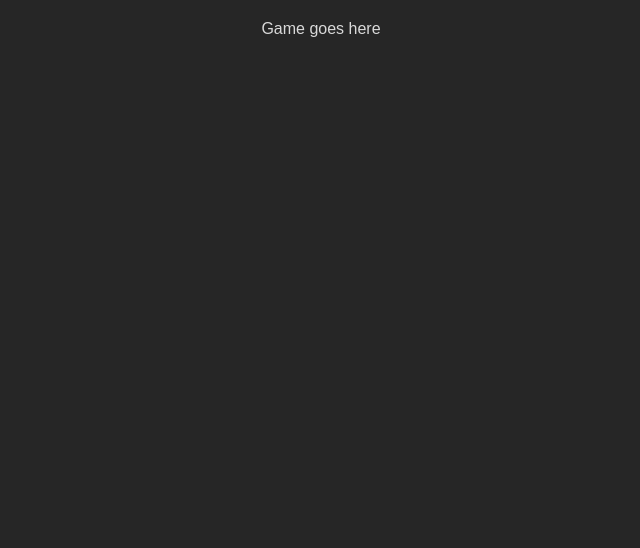
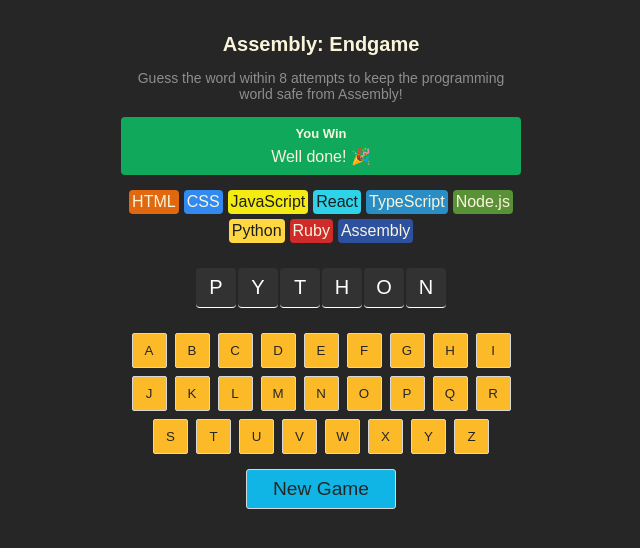
Before and after one commit to umarbrowser/Dev2025, a React (Vite) app: page / in a window 1280 px wide. Shown: the top 548 px of the page, without its empty margins (319-959 px from the left). Built offline with nearby package versions, Linux system fonts and the light colour scheme.

Commit message:
base interface implemented

```diff
--- a/src/App.jsx
+++ b/src/App.jsx
@@ -1,16 +1,60 @@
 import React from "react"
+import { languages } from "./languages"
 
-/**
- * Goal: Build out the main parts of our app
- *
- * Challenge: Add a header with the game title
- * and description. Startin' out easy 🙂🚶‍➡️
- */
+export default function AssemblyEndgame() {
 
-export default function Hangman() {
+  // programming languages list
+  const langCard = languages.map((lang) =>{
+    const style = {
+      backgroundColor: lang.backgroundColor,
+      color: lang.color
+    }
+
+    return (
+      <span className = "language" key={lang.name} style={style}>
+      {lang.name}
+      </span>
+      )
+  })
+
+
+  // selected word place holder and state variable
+  const [word, setWord] = React.useState("python")
+  const letterElements = word.toUpperCase().split("").map((char, index) => (
+    <span key={index}>{char}</span>
+  ))
+
+
+  // keyboard keys
+  const alphabet = "abcdefghijklmnopqrstuvwxyz"
+  const keyBoardButtons = alphabet.toUpperCase().split("").map((char, index) => (
+    <button key={index}>{char}</button>
+  ))
+
+
     return (
         <main>
-            Game goes here
+            <header>
+                <h1>Assembly: Endgame</h1>
+                <p>Guess the word within 8 attempts to keep the
+                programming world safe from Assembly!</p>
+            </header>
+            <main>
+              <section className="message">
+                <h2>You Win</h2>
+                <p>Well done! 🎉</p>
+              </section>
+              <section className="languages">
+                {langCard}
+              </section>
+              <section className="selected-word">
+                {letterElements}
+              </section>
+              <section className="keyboard">
+                {keyBoardButtons}
+              </section>
+              <button className="new-game">New Game</button>
+            </main>
         </main>
     )
 }
--- a/src/index.css
+++ b/src/index.css
@@ -12,3 +12,110 @@
     display: flex;
     justify-content: center;
 }
+
+header {
+    font-weight: 500;
+    /* align-items: center; */
+    text-align: center;
+}
+
+header > h1 {
+    color: #F9F4DA;
+    font-size: 20px;
+}
+
+header > p {
+  font-size: 14px;
+  max-width: 400px;
+  color: #8E8E8E;
+
+}
+
+main {
+  text-align: center;
+}
+
+main > section.message{
+  background-color: #10A95B;
+  padding: 6px 6px;
+  border-radius: 4px;
+  color: #F9F4DA;
+  display: flex;
+  flex-direction: column;
+  align-items: center;
+  margin-block: 15px;
+  max-width: 400px;;
+}
+
+main > section.message > h2{
+  margin: 3px;
+  font-size: small;
+}
+
+main > section.message > p{
+  margin: 3px;
+  font-size: medium;
+}
+section.languages {
+  display: flex;
+  flex-wrap: wrap;
+  max-width: 400px;
+  justify-content: center;
+  gap: 5px;
+}
+section.languages > span{
+  /* border-bottom: black 10px solid; */
+  border-radius: 4px;
+  padding: 3px;
+}
+
+section.selected-word{
+  margin: 25px;
+  display: flex;
+  gap: 2px;
+  justify-content: center;
+  align-items: center;
+}
+section.selected-word > span {
+  height: 40px;
+  width: 40px;
+  background-color: #323232;
+  color: white;
+  border-bottom: 1px white solid;
+  font-size:20px;
+  padding: 2px 4px;
+  border-radius: 4px;
+  display: flex;
+  align-items: center;
+  justify-content: center;
+}
+
+
+section.keyboard {
+  display:  flex;
+  flex-wrap: wrap;
+  max-width: 400px;
+  justify-content: center;
+  gap: 8px;
+}
+section.keyboard > button{
+  background-color: #FCBA29;
+  color: #262626;
+  padding: 8px ;
+  border: none;
+  border-radius: 2px;
+  height: 35px;
+  width: 35px;
+  border: 1px solid #D7D7D7;
+}
+
+button.new-game{
+    background-color: #11B5E5;
+    border: 1px solid #D7D7D7;
+    margin: 15px;
+    width: 150px;
+    height: 40px;
+    border-radius: 3px;
+    font-size: larger;
+    color:#262626;
+}
--- /dev/null
+++ b/src/languages.js
@@ -0,0 +1,47 @@
+export const languages = [
+    {
+        name: "HTML",
+        backgroundColor: "#E2680F",
+        color: "#F9F4DA",
+    },
+    {
+        name: "CSS",
+        backgroundColor: "#328AF1",
+        color: "#F9F4DA",
+    },
+    {
+        name: "JavaScript",
+        backgroundColor: "#F4EB13",
+        color: "#1E1E1E",
+    },
+    {
+        name: "React",
+        backgroundColor: "#2ED3E9",
+        color: "#1E1E1E",
+    },
+    {
+        name: "TypeScript",
+        backgroundColor: "#298EC6",
+        color: "#F9F4DA",
+    },
+    {
+        name: "Node.js",
+        backgroundColor: "#599137",
+        color: "#F9F4DA",
+    },
+    {
+        name: "Python",
+        backgroundColor: "#FFD742",
+        color: "#1E1E1E",
+    },
+    {
+        name: "Ruby",
+        backgroundColor: "#D02B2B",
+        color: "#F9F4DA",
+    },
+    {
+        name: "Assembly",
+        backgroundColor: "#2D519F",
+        color: "#F9F4DA",
+    },
+]
```
Also changed, not shown: src/Language.jsx (added, +15 -0 lines).
